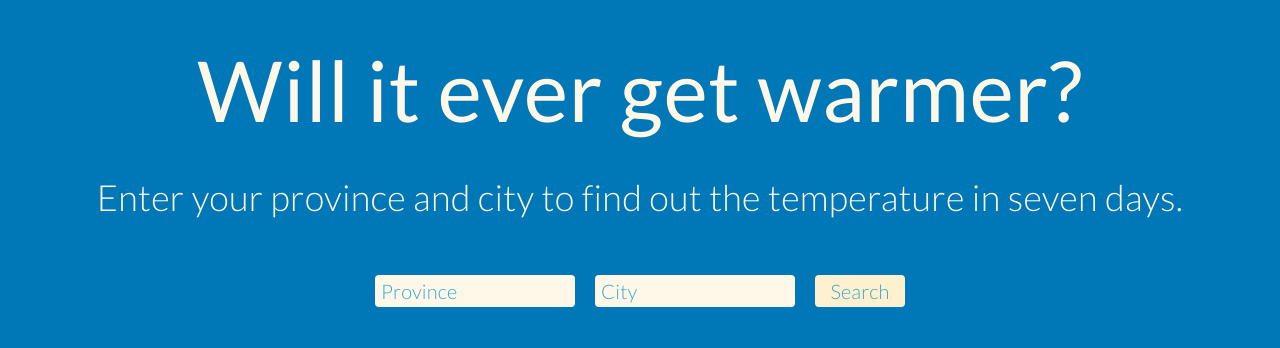
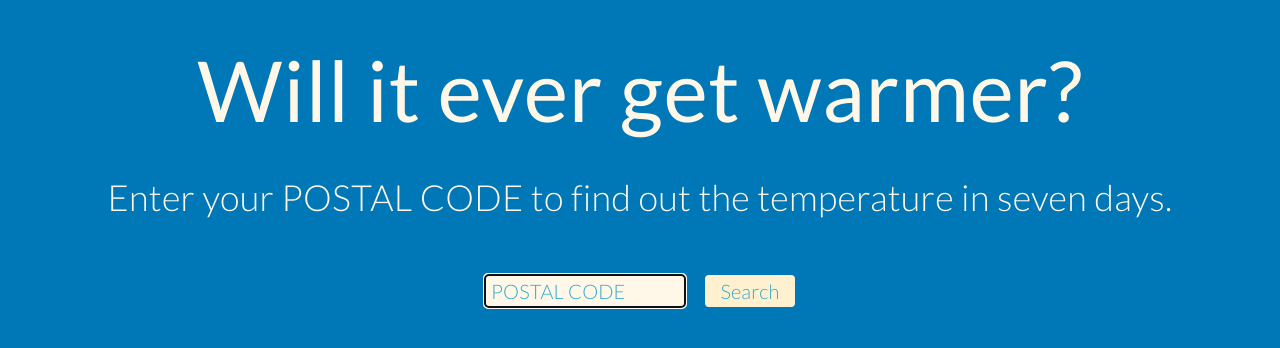
Before and after one commit to aheggie/will_it_ever_get_warmer, a React (Create React App) app: page / in a window 1280 px wide. Shown: the part 150-498 px from the top of the page. Built offline with nearby package versions, Linux system fonts and the light colour scheme; no server answers.

Commit message:
postal code typable and validated on length

```diff
--- a/src/SplashElements.js
+++ b/src/SplashElements.js
@@ -1,13 +1,33 @@
+import { useState } from "react";
+
+const validatePostalCode = (postCode) => postCode.length >= 3;
+
 // this component needs a better name
-const SplashElements = ({ toggleMockDataReturned }) => (
+const SplashElements = ({ toggleMockDataReturned }) => {
+  const [postalCode, setPostalCode] = useState("");
+  return (
     <>
       <p className="instructions">
-      Enter your province and city to find out the temperature in seven days.
+        Enter your POSTAL CODE to find out the temperature in seven days.
       </p>
       <div className="inputs">
-      <input type="text" placeholder="Province" className="inputs__input" />
-      <input type="text" placeholder="City" className="inputs__input" />
+        {/* <input type="text" placeholder="Province" className="inputs__input" />
+      <input type="text" placeholder="City" className="inputs__input" /> */}
+        <input
+          // how to autofocus :
+          // https://stackoverflow.com/questions/28889826/set-focus-on-input-after-render
+          // autofocus is maybe acceptable for accessibility when there is a single clear element :
+          // https://ux.stackexchange.com/questions/60026/when-is-it-appropriate-to-add-the-html5-autofocus-attribute-to-a-page
+          // eslint-disable-next-line jsx-a11y/no-autofocus
+          autoFocus
+          type="text"
+          placeholder="POSTAL CODE"
+          value={postalCode}
+          onChange={(e) => setPostalCode(e.target.value)}
+          className="inputs__input"
+        />
         <button
+          disabled={!validatePostalCode(postalCode)}
           className="inputs__btn"
           onClick={toggleMockDataReturned}
           onBlur={toggleMockDataReturned}
@@ -17,5 +37,6 @@ const SplashElements = ({ toggleMockDataReturned }) => (
       </div>
     </>
   );
+};
 
 export default SplashElements;
```
Lines whose indentation alone changed are shown as unchanged.
